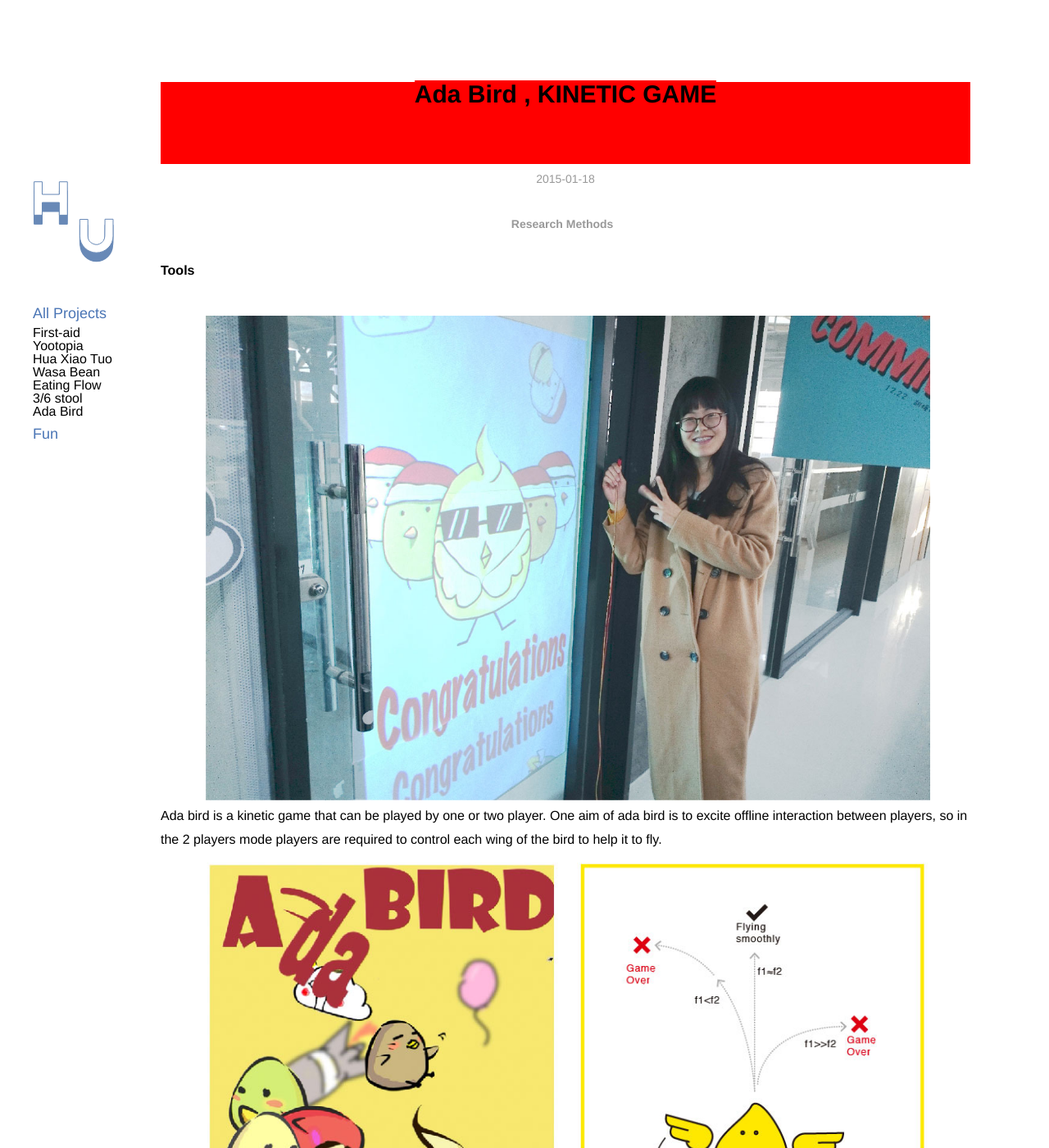
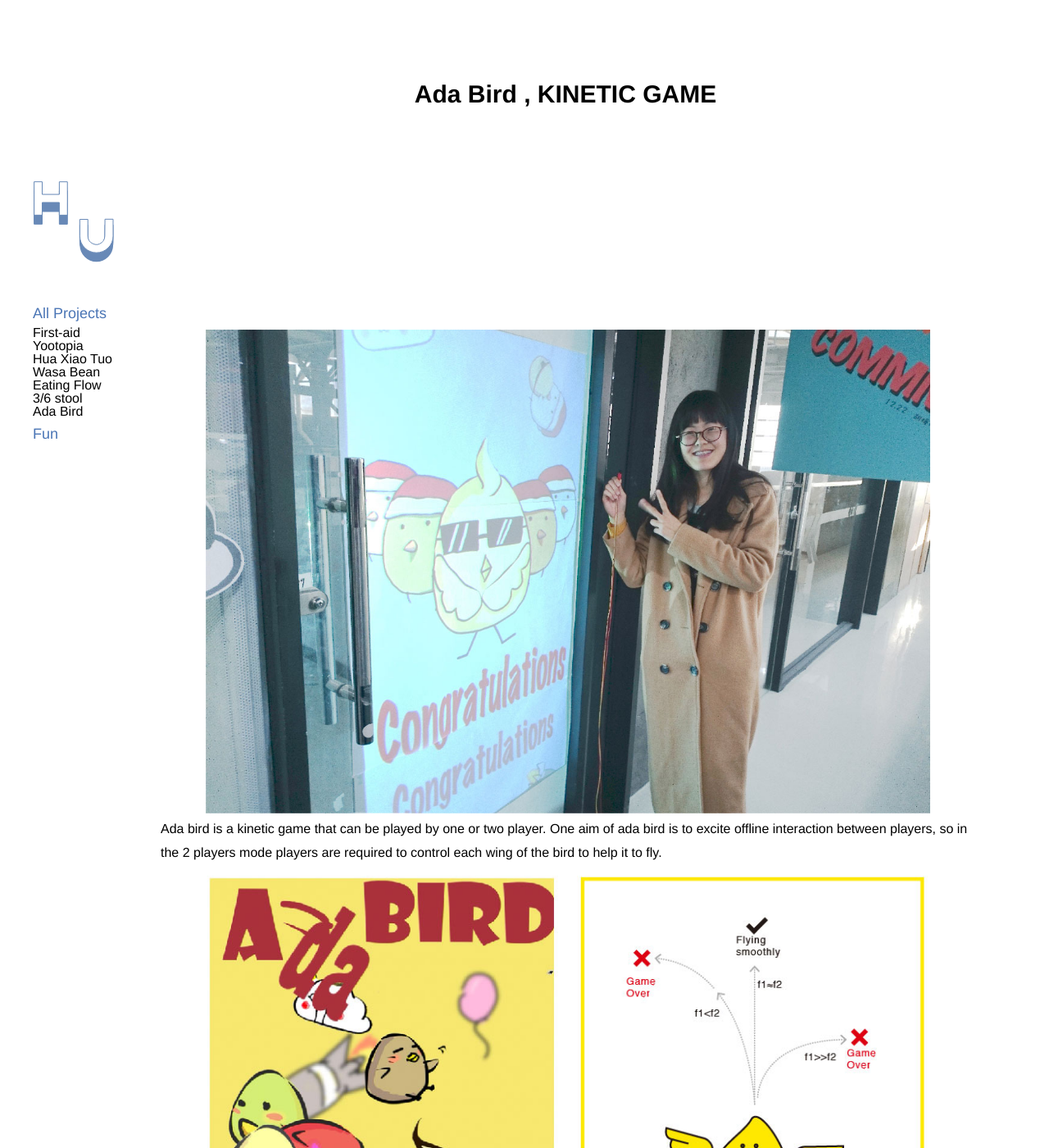
Before and after one commit to HuYuanyuan96/yuanyuan1996.github.io, a Jekyll site: the page built from _posts/2015-01-18-Ada-bird.md, in a window 1280 px wide and 1400 px high. Shown: the whole window at 82% size. Built offline with Jekyll 4.4.1, drawn with Linux system fonts in a browser that asks for light colours.

Commit message:
Update style.css

```diff
--- a/_includes/style.css
+++ b/_includes/style.css
@@ -562,8 +562,7 @@ margin-left: 20px;
   color: #000;
   text-align: center;
   word-wrap: break-word;
-	  Pading-bottom: 10px;
-	Background:#ff0000
+	//Background:#ff0000
 
 }
 @media screen and (max-width: 767px) {
@@ -580,7 +579,7 @@ margin-left: 20px;
 .post-wrapper .post-date {
   margin-bottom: 30px;
 text-align: center;
-  color: #999;
+  color: #fff;
   font-size: 14px;
 }
 
@@ -588,21 +587,16 @@ text-align: center;
 .post-wrapper .post-methods {
   margin-bottom: 30px;
 text-align: center;
-  color: #999;
+  color: #fff;
   font-size: 14px;
 }
 
-
-}
 
 .post-wrapper .post-tools {
   text-align: center;
   font-size: 14px;
 	  margin-bottom: 60px;
-	  color: #999;
-
-
-
+	  color: #fff;
 }
 
 
```
